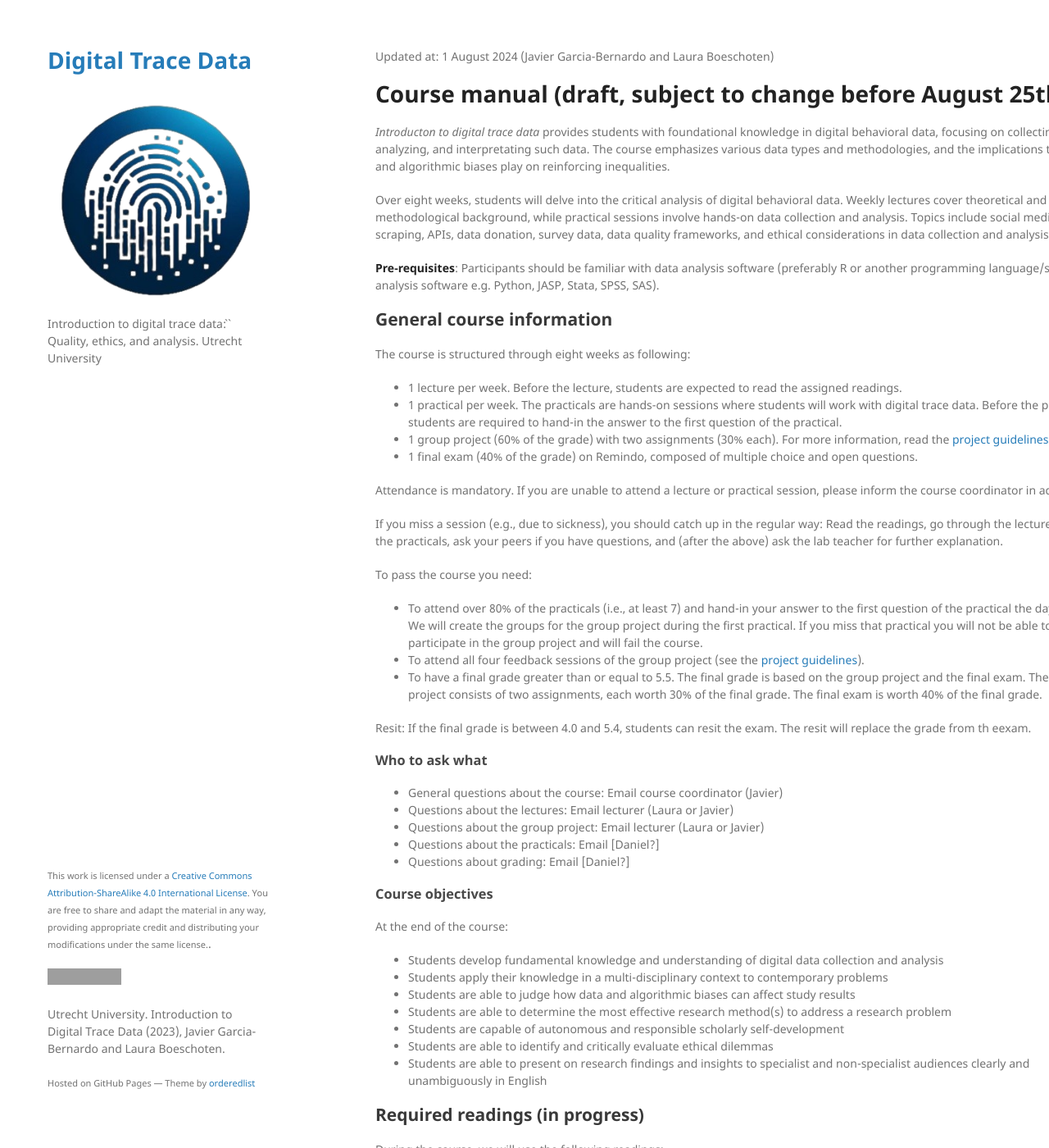
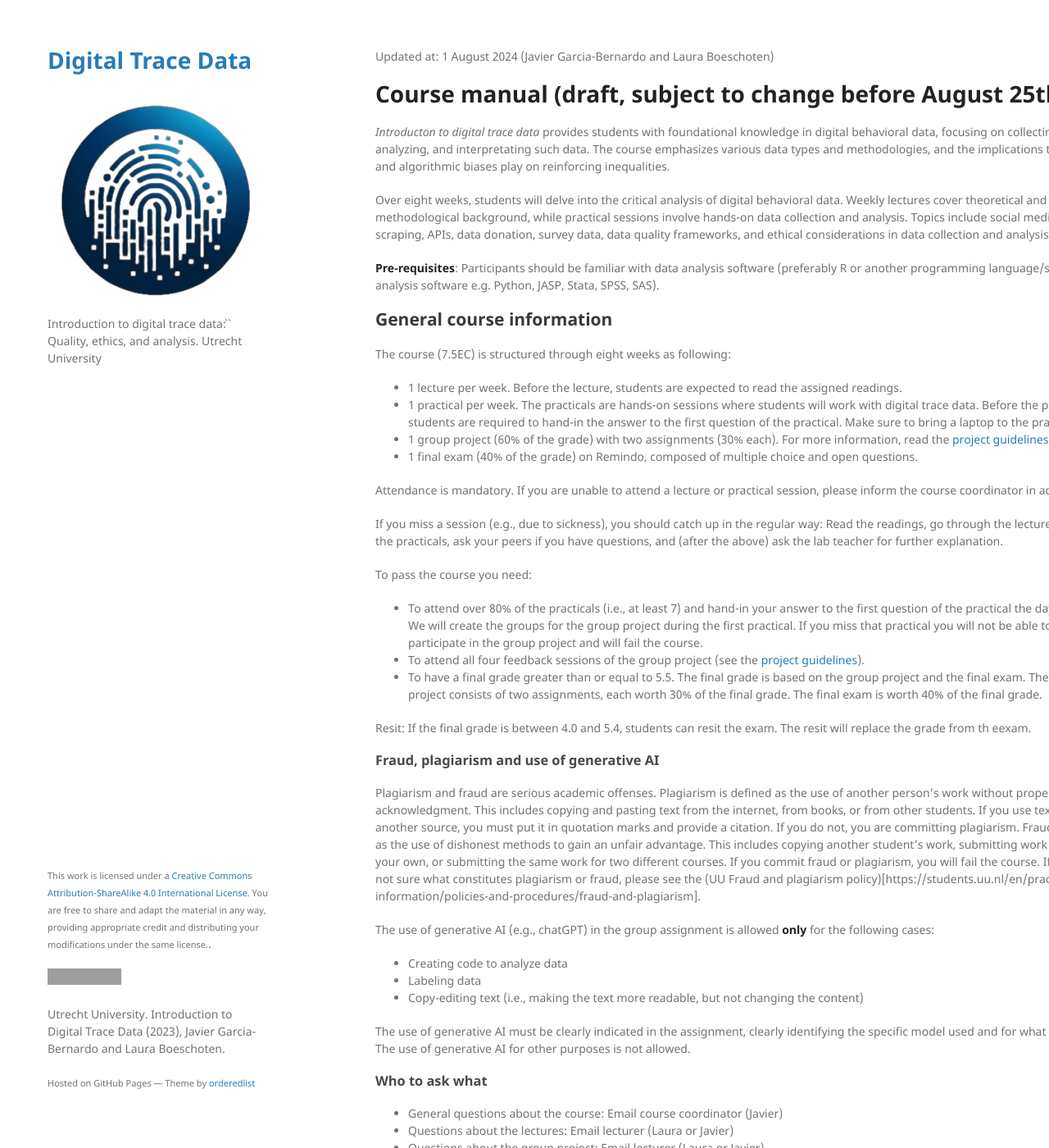
Before and after one commit to digitalTraceData/digitalTraceData.github.io, a Jekyll site: the page built from manual.md, in a window 1280 px wide and 1400 px high. Shown: the whole window at 82% size. Built offline with Jekyll 4.4.1, drawn with Linux system fonts in a browser that asks for light colours; some of the changed text lies outside the part shown; grey boxes are pictures that could not be loaded.

Commit message:
plagiarism policy

```diff
--- a/manual.md
+++ b/manual.md
@@ -13,9 +13,9 @@ Over eight weeks, students will delve into the critical analysis of digital beha
 
 
 ## General course information
-The course is structured through eight weeks as following:
+The course (7.5EC) is structured through eight weeks as following:
 * 1 lecture per week. Before the lecture, students are expected to read the assigned readings.
-* 1 practical per week. The practicals are hands-on sessions where students will work with digital trace data. Before the practical, students are required to hand-in the answer to the first question of the practical.
+* 1 practical per week. The practicals are hands-on sessions where students will work with digital trace data. Before the practical, students are required to hand-in the answer to the first question of the practical. Make sure to bring a laptop to the practicals.
 * 1 group project (60% of the grade) with two assignments (30% each). For more information, read the [project guidelines](project.html).
 * 1 final exam (40% of the grade) on Remindo, composed of multiple choice and open questions.
 
@@ -30,17 +30,28 @@ To pass the course you need:
 
 Resit: If the final grade is between 4.0 and 5.4, students can resit the exam. The resit will replace the grade from th eexam.
 
+### Fraud, plagiarism and use of generative AI
+Plagiarism and fraud are serious academic offenses. Plagiarism is defined as the use of another person's work without proper acknowledgment. This includes copying and pasting text from the internet, from books, or from other students. If you use text from another source, you must put it in quotation marks and provide a citation. If you do not, you are committing plagiarism. Fraud is defined as the use of dishonest methods to gain an unfair advantage. This includes copying another student's work, submitting work that is not your own, or submitting the same work for two different courses. If you commit fraud or plagiarism, you will fail the course. If you are not sure what constitutes plagiarism or fraud, please see the (UU Fraud and plagiarism policy)[https://students.uu.nl/en/practical-information/policies-and-procedures/fraud-and-plagiarism].
+
+
+The use of generative AI (e.g., chatGPT) in the group assignment is allowed __only__ for the following cases:
+- Creating code to analyze data
+- Labeling data
+- Copy-editing text (i.e., making the text more readable, but not changing the content)
+
+The use of generative AI must be clearly indicated in the assignment, clearly identifying the specific model used and for what purpose. The use of generative AI for other purposes is not allowed.
 
 
 ### Who to ask what
-
 * General questions about the course: Email course coordinator (Javier)
 * Questions about the lectures: Email lecturer (Laura or Javier)
 * Questions about the group project: Email lecturer (Laura or Javier)
 * Questions about the practicals: Email [Daniel?]
 * Questions about grading: Email [Daniel?]
 
-### Course objectives
+### Course objectives and learning outcomes:
+The course aims to provide students with foundational knowledge in digital behavioral data, focusing on collecting, analyzing, and interpretating such data.
+
 At the end of the course:
 * Students develop fundamental knowledge and understanding of digital data collection and analysis
 * Students apply their knowledge in a multi-disciplinary context to contemporary problems
```
